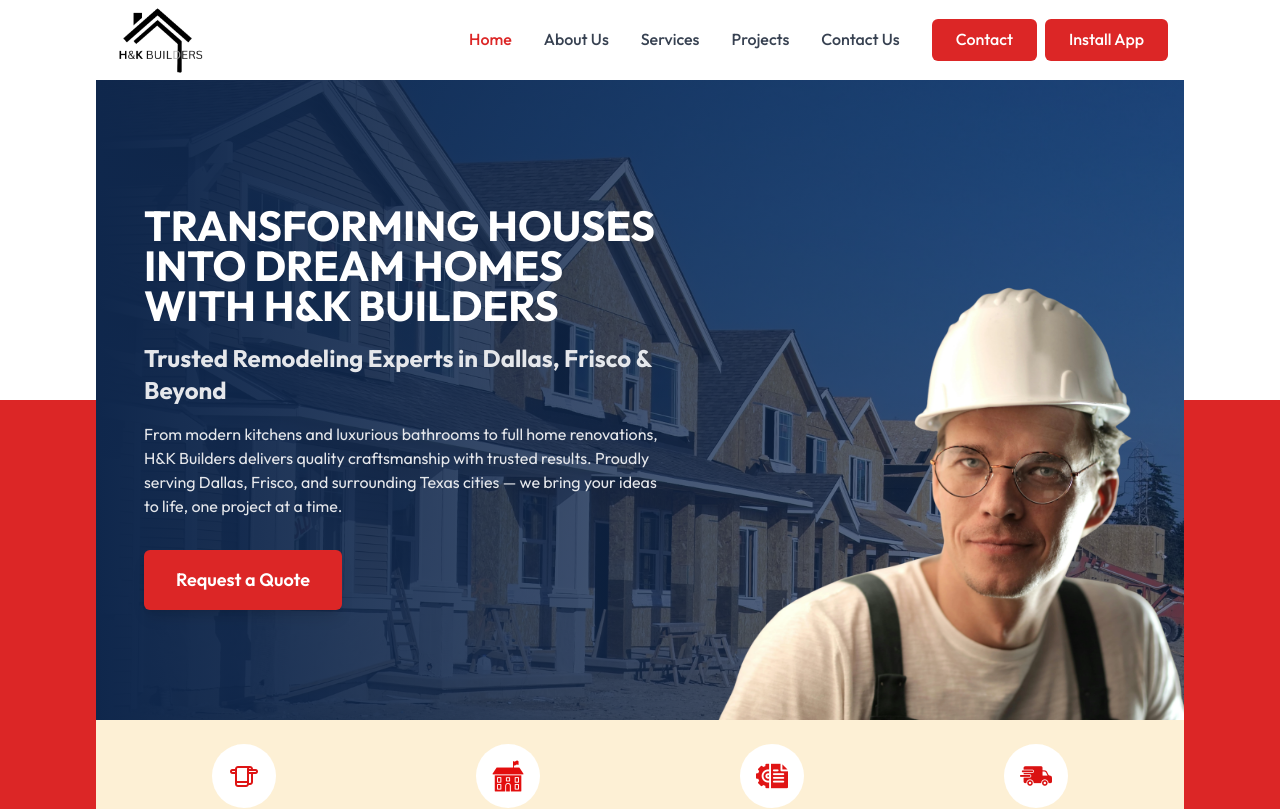
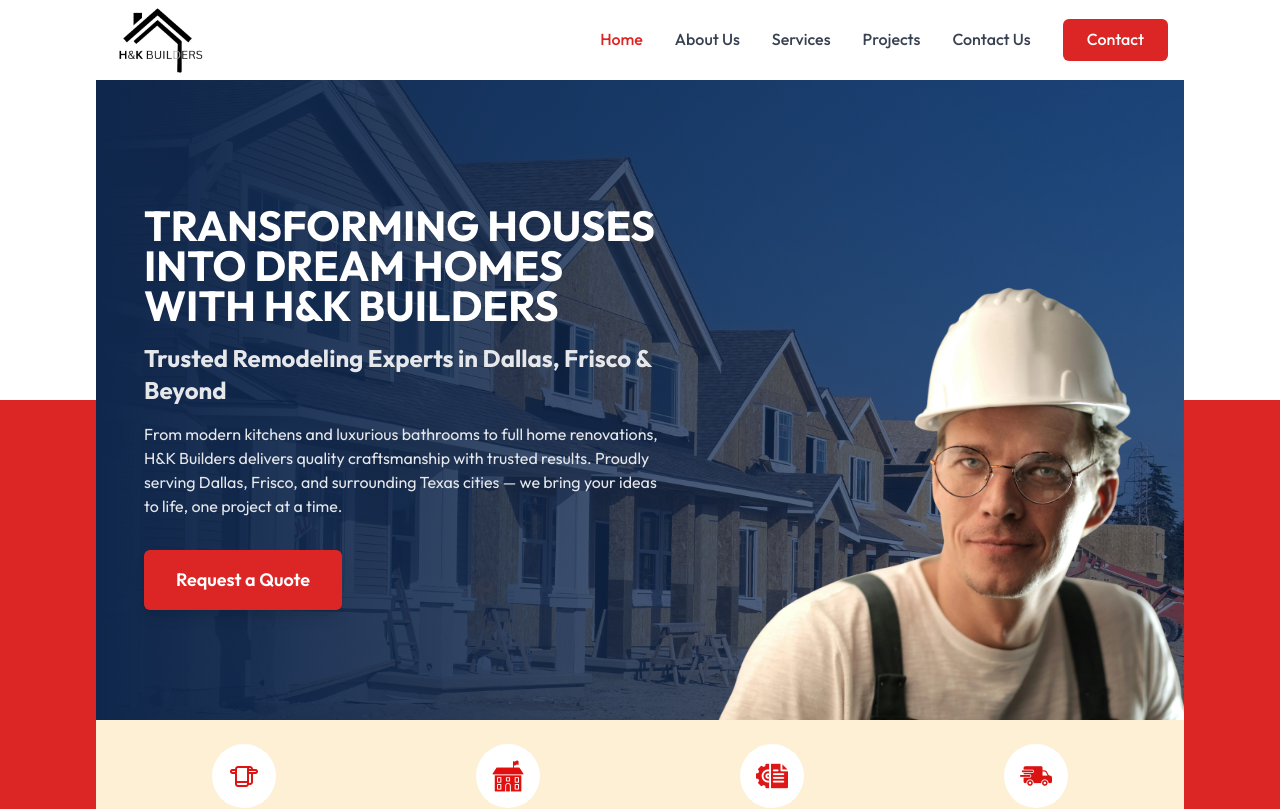
Before and after one commit to digitalrehman/H-Q-Builders, a React (Vite) app: page / in a window 1280 px wide. Shown: the top 809 px of the page. Built offline with nearby package versions, Linux system fonts and the light colour scheme.

Commit message:
update app

```diff
--- a/src/components/InstallPWA.jsx
+++ b/src/components/InstallPWA.jsx
@@ -5,20 +5,18 @@ const InstallPWA = ({ className = "" }) => {
   const [isInstalled, setIsInstalled] = useState(false);
 
   useEffect(() => {
-    // Check if already installed
-    const isStandalone = window.matchMedia("(display-mode: standalone)").matches || window.navigator.standalone === true;
-if (isStandalone) {
+    if (window.matchMedia("(display-mode: standalone)").matches) {
       setIsInstalled(true);
     }
 
-
     const beforeInstallHandler = (e) => {
-      e.preventDefault();
+      e.preventDefault(); // prevent default banner
       setDeferredPrompt(e);
+      setIsInstalled(false); // ensure button is enabled when installable
     };
 
     const installHandler = () => {
-      setIsInstalled(true);
+      setIsInstalled(true); // mark as installed when appinstalled fires
     };
 
     window.addEventListener("beforeinstallprompt", beforeInstallHandler);
@@ -29,6 +27,7 @@ if (isStandalone) {
       window.removeEventListener("appinstalled", installHandler);
     };
   }, []);
+
 
   const handleInstall = async () => {
     if (deferredPrompt) {
@@ -44,18 +43,26 @@ if (isStandalone) {
   };
 
   return (
+    <>
+      {!isInstalled && deferredPrompt && (
         <button
           onClick={handleInstall}
-      disabled={isInstalled}
-      className={`${
-        isInstalled
-          ? "bg-gray-400 cursor-not-allowed"
-          : "bg-red-600 hover:bg-red-700"
-      } text-white px-6 py-2 rounded-md transition-colors duration-200 font-medium ${className}`}
+          className={`bg-red-600 hover:bg-red-700 text-white px-6 py-2 rounded-md transition-colors duration-200 font-medium ${className}`}
         >
-      {isInstalled ? "App Installed" : "Install App"}
+          Install App
         </button>
+      )}
+      {isInstalled && (
+        <button
+          disabled
+          className={`bg-gray-400 cursor-not-allowed text-white px-6 py-2 rounded-md transition-colors duration-200 font-medium ${className}`}
+        >
+          App Installed
+        </button>
+      )}
+    </>
   );
+
 };
 
 export default InstallPWA;
```
Lines whose indentation alone changed are shown as unchanged.
